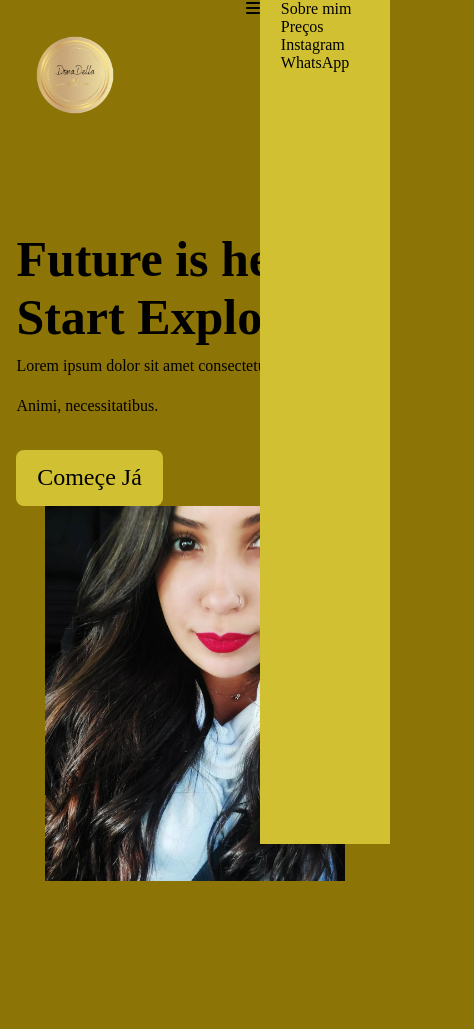
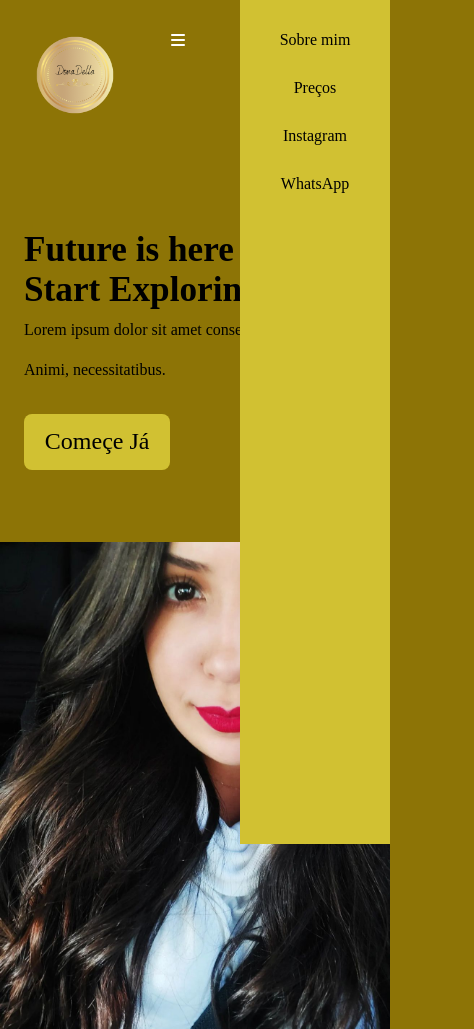
Before and after one commit to Wellyngton-Nascimento-Santos/donadella-landing-page, a plain HTML site: page index.html in a window 390 px wide. Shown: the whole page, 474 px wide, since content can reach past the window. Before the commit the page ends 885 px from the top, so only its background shows below. Drawn offline with Linux system fonts and the light colour scheme.

Commit message:
Finalizando responsividade

```diff
--- a/app.js
+++ b/app.js
@@ -0,0 +1 @@
+function
--- a/index.html
+++ b/index.html
@@ -5,6 +5,7 @@
     <meta name="viewport" content="width=device-width, initial-scale=1.0">
     <title>Donadella</title>
     <link rel="stylesheet" href="style.css">
+    <link rel="stylesheet" href="app.js">
     <script src="https://kit.fontawesome.com/f18eac1fc7.js" crossorigin="anonymous"></script>
 </head>
 <body>
@@ -25,7 +26,7 @@
 
         <aside>
 
-            <div class="icon-menu"><!--icon-menu-->
+            <div class="icon-menu" onclick="abrirmenu()"><!--icon-menu-->
                 <span><i class="fa-solid fa-bars"></i></span>
             </div><!--icon-menu-->
 
--- a/style.css
+++ b/style.css
@@ -138,7 +138,67 @@ aside {
 
     #barra-menu {
         background-color: rgb(209, 193, 50);
-        width: 130px;
+        width: 150px;
         height: 100vh;
+        transition: 0.3S all;
+    }
+
+    .icon-menu {
+        width: 45px;
+        height: 45px;
+        margin-right: 1.5rem;
+        margin-top: 2rem;
+        color: white;
+    }
+
+    #barra-menu ul{
+        align-items: center;
+        text-align: center;
+        padding: 1rem;
+        line-height: 3rem;
+    }
+
+    #barra-menu ul li a {
+        text-decoration: none;
+        font-size: 1rem;
+        width: 100%;
+    }
+
+    #barra-menu ul li a:hover {
+        padding: 15px;
+        border-radius: 15px;
+        background-color: rgb(141, 116, 6);
+    }
+
+    .direita img {
+        max-width: 100%;
+        width: 450px;
+        margin-top: 4.5rem;
+        height: auto;
+    }
+
+}
+
+@media screen and (max-width:781px) {
+    .title h1 {
+        font-size: 2.2rem ;
+        margin-left: 1.5rem;
+    }
+
+    .esquerda p {
+        font-size: 1rem;
+        margin-left: 1.5rem;
+        width: 450px;
+    }
+
+    button {
+        margin-left: 1.5rem;
+    }
+
+    .direita img {
+        max-width: 100%;
+        width: 450px;
+        margin-top: 4.5rem;
+        height: auto;
     }
 }
```
